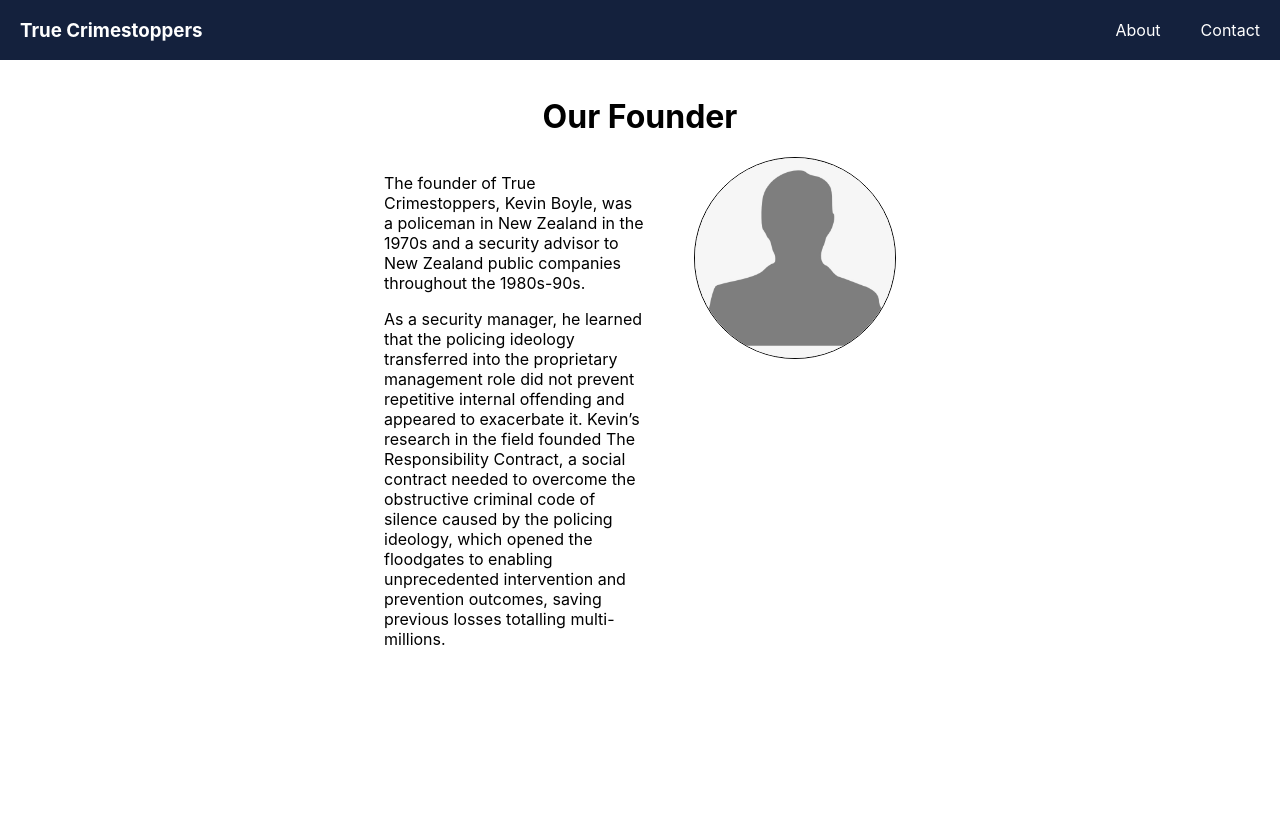
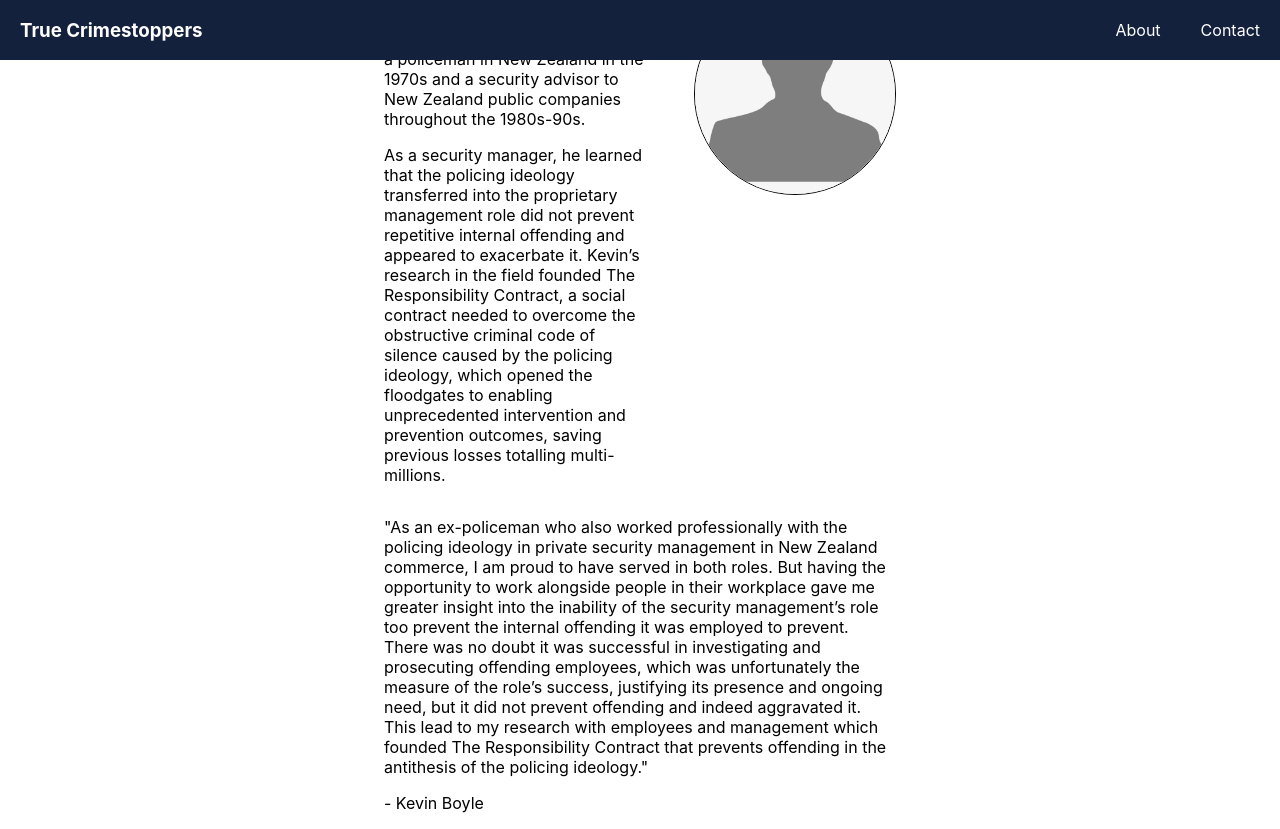
Before and after one commit to berneymark/TrueCrimestoppers, a React (Create React App) app: page /about/founder in a window 1280 px wide. Before the commit the page ends 800 px from the top, so only its background shows below. Built offline with nearby package versions, Linux system fonts and the light colour scheme.

Commit message:
updated founder quotes

```diff
--- a/src/App.css
+++ b/src/App.css
@@ -136,7 +136,7 @@
   width: 40vw;
 }
 
-#founder-content {
+#founder-about {
   display: flex;
 }
 
--- a/src/pages/about/Founder.js
+++ b/src/pages/about/Founder.js
@@ -7,7 +7,7 @@
     return (
       <main id="our-founder">
         <h1>Our Founder</h1>
-        <section id="founder-content">
+        <section id="founder-about">
           <section id="founder-text">
             <p>
               The founder of True Crimestoppers, Kevin Boyle, was a policeman in
@@ -31,6 +31,23 @@
             alt="Placeholder of Kevin"
           />
         </section>
+        <section id="founder-quotes">
+          <p>
+            "As an ex-policeman who also worked professionally with the policing
+            ideology in private security management in New Zealand commerce, I
+            am proud to have served in both roles. But having the opportunity to
+            work alongside people in their workplace gave me greater insight
+            into the inability of the security management’s role too prevent the
+            internal offending it was employed to prevent. There was no doubt it
+            was successful in investigating and prosecuting offending employees,
+            which was unfortunately the measure of the role’s success,
+            justifying its presence and ongoing need, but it did not prevent
+            offending and indeed aggravated it. This lead to my research with
+            employees and management which founded The Responsibility Contract
+            that prevents offending in the antithesis of the policing ideology."
+          </p>
+          <p>- Kevin Boyle</p>
+        </section>
       </main>
     );
   }
```
